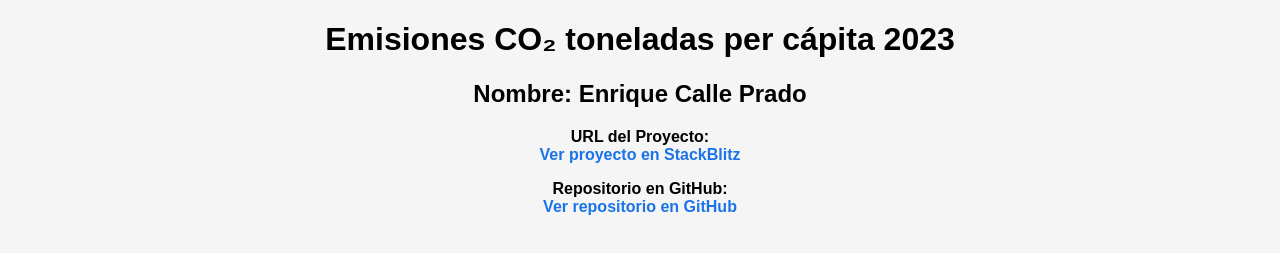
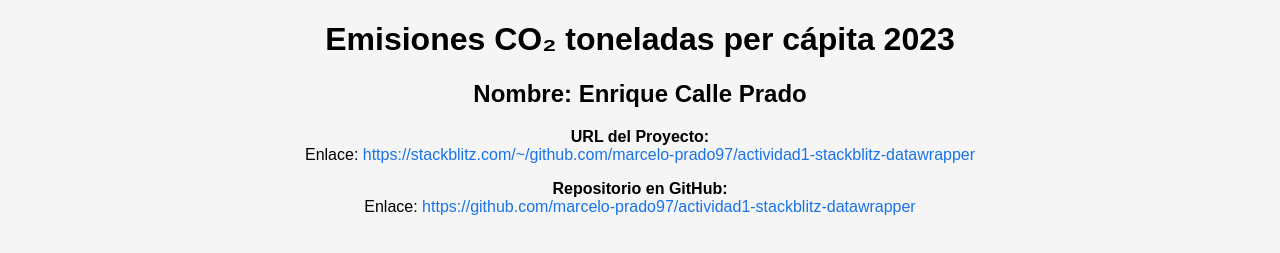
Before and after one commit to marcelo-prado97/actividad1-stackblitz-datawrapper, a website: page index.html in a window 1280 px wide. Shown: the top 253 px of the page. Drawn offline with Linux system fonts and the light colour scheme.

Commit message:
actualizando URLS

```diff
--- a/index.html
+++ b/index.html
@@ -34,26 +34,29 @@
 
       <p>
         <strong>URL del Proyecto:</strong><br />
+        Enlace:
         <a
           href="https://stackblitz.com/~/github.com/marcelo-prado97/actividad1-stackblitz-datawrapper"
           target="_blank"
-          style="color: #1a73e8; text-decoration: none; font-weight: bold"
+          style="color: #1a73e8; text-decoration: none"
         >
-          Ver proyecto en StackBlitz
+          https://stackblitz.com/~/github.com/marcelo-prado97/actividad1-stackblitz-datawrapper
         </a>
       </p>
 
       <p>
         <strong>Repositorio en GitHub:</strong><br />
+        Enlace:
         <a
           href="https://github.com/marcelo-prado97/actividad1-stackblitz-datawrapper"
           target="_blank"
-          style="color: #1a73e8; text-decoration: none; font-weight: bold"
+          style="color: #1a73e8; text-decoration: none"
         >
-          Ver repositorio en GitHub
+          https://github.com/marcelo-prado97/actividad1-stackblitz-datawrapper
         </a>
       </p>
     </div>
+
 
     <div class="row">
       <!-- Columna Izquierda -->
```
